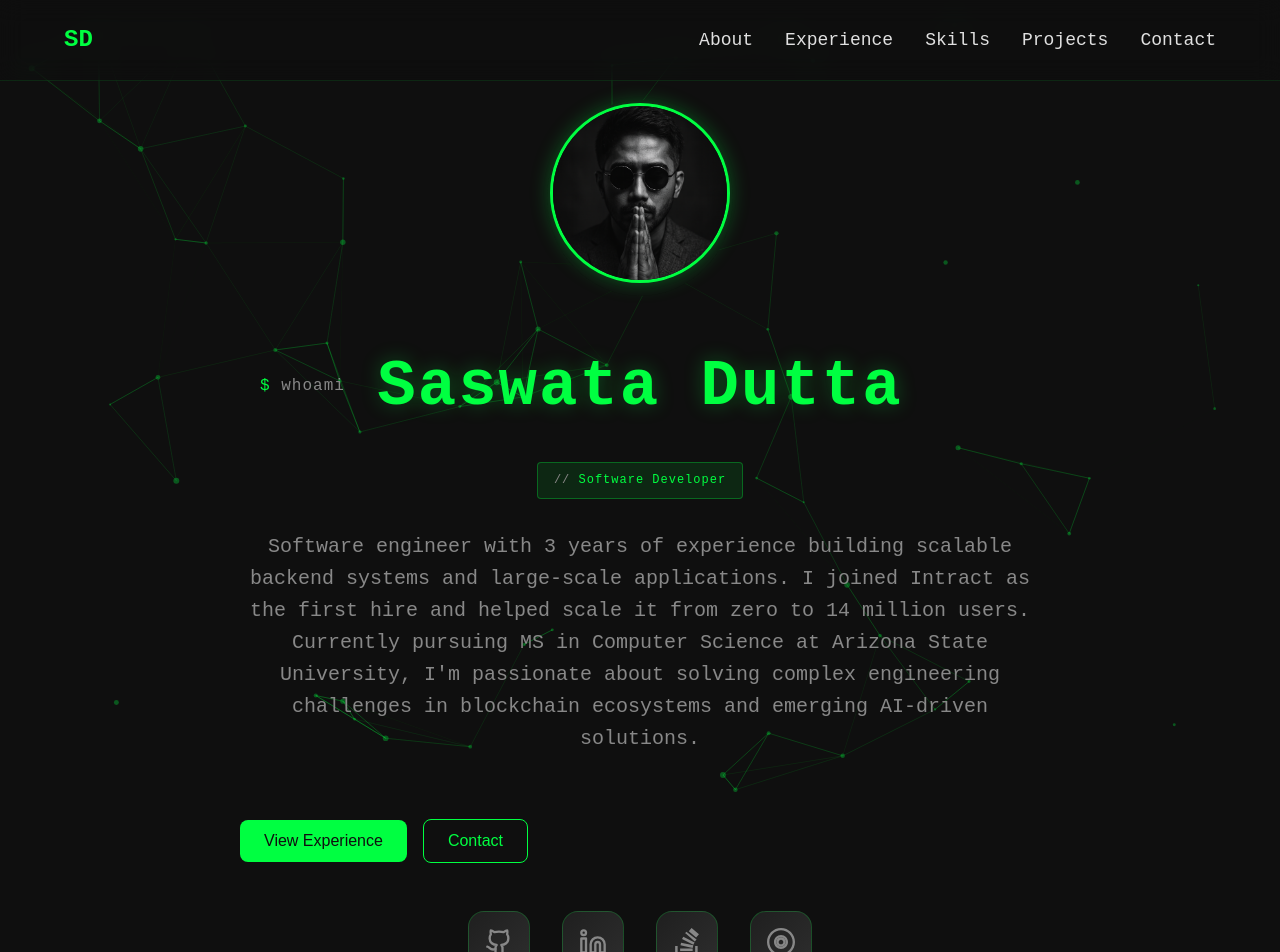
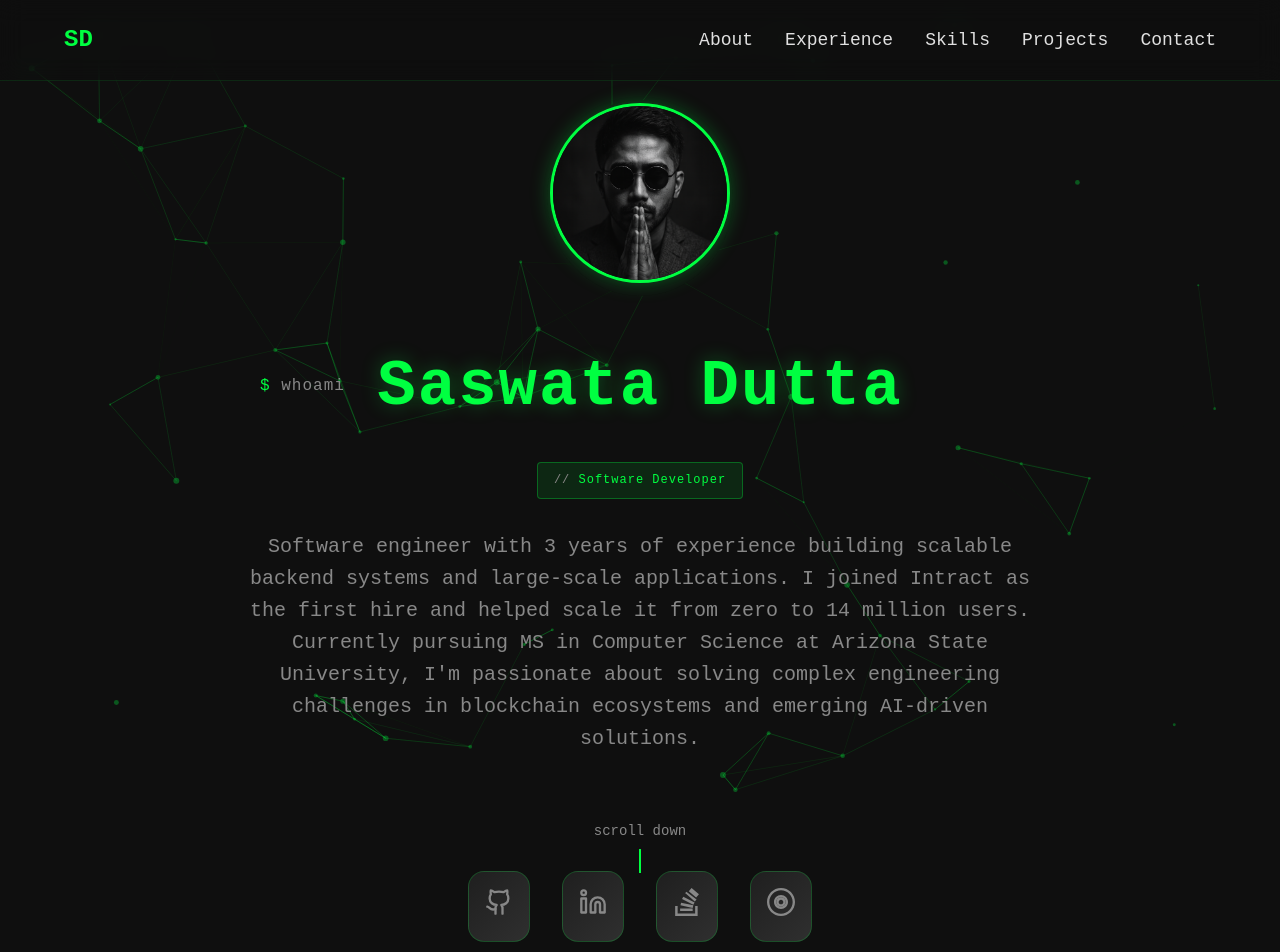
Before and after one commit to SD170/portfolio-2025, a Next.js app: page / in a window 1280 px wide. Shown: the top 952 px of the page. Built offline with nearby package versions, Linux system fonts and the light colour scheme.

Commit message:
Add scroll indicator with animation in Home component
- Introduced a scroll indicator in the Home component to enhance user navigation.
- Added a new CSS animation for the scroll indicator to create a pulsing effect.
- Removed previous CTA buttons for a cleaner design and focused interaction.

```diff
--- a/src/app/globals.css
+++ b/src/app/globals.css
@@ -89,6 +89,18 @@ input, textarea {
 .terminal-text {
   font-family: 'Courier New', 'Monaco', 'Menlo', monospace, system-ui, -apple-system, sans-serif;
   text-shadow: 0 0 10px var(--glow-green);
+}
+
+/* Scroll indicator animation */
+@keyframes scrollPulse {
+  0%, 100% {
+    opacity: 0.3;
+    transform: scaleY(1);
+  }
+  50% {
+    opacity: 1;
+    transform: scaleY(1.2);
+  }
 }
 
 .terminal-glow {
--- a/src/app/page.tsx
+++ b/src/app/page.tsx
@@ -201,23 +201,40 @@ export default function Home() {
 							</p>
 						</div>
 
-						{/* CTA Buttons */}
-						<div className="hero-buttons" style={{ pointerEvents: "auto" }}>
-							<button
-								onClick={() => scrollToSection("experience")}
-								className="btn btn-primary"
-								style={{ pointerEvents: "auto" }}
+						{/* Scroll Indicator */}
+						<div style={{
+							marginTop: '48px',
+							textAlign: 'center',
+							pointerEvents: 'auto'
+						}}>
+							<div style={{
+								display: 'inline-flex',
+								flexDirection: 'column',
+								alignItems: 'center',
+								gap: '8px',
+								color: 'var(--text-muted)',
+								fontSize: '0.875rem',
+								cursor: 'pointer',
+								transition: 'all 0.3s ease'
+							}}
+							onClick={() => scrollToSection("experience")}
+							onMouseEnter={(e) => {
+								e.currentTarget.style.color = 'var(--accent-green)';
+								e.currentTarget.style.transform = 'translateY(-2px)';
+							}}
+							onMouseLeave={(e) => {
+								e.currentTarget.style.color = 'var(--text-muted)';
+								e.currentTarget.style.transform = 'translateY(0)';
+							}}
 							>
-								View Experience
-							</button>
-
-							<button
-								onClick={() => scrollToSection("contact")}
-								className="btn btn-secondary"
-								style={{ pointerEvents: "auto" }}
-							>
-								Contact
-							</button>
+								<span style={{ fontFamily: 'monospace' }}>scroll down</span>
+								<div style={{
+									width: '2px',
+									height: '20px',
+									background: 'var(--accent-green)',
+									animation: 'scrollPulse 2s infinite'
+								}} />
+							</div>
 						</div>
 
 						{/* Social Links */}
```
